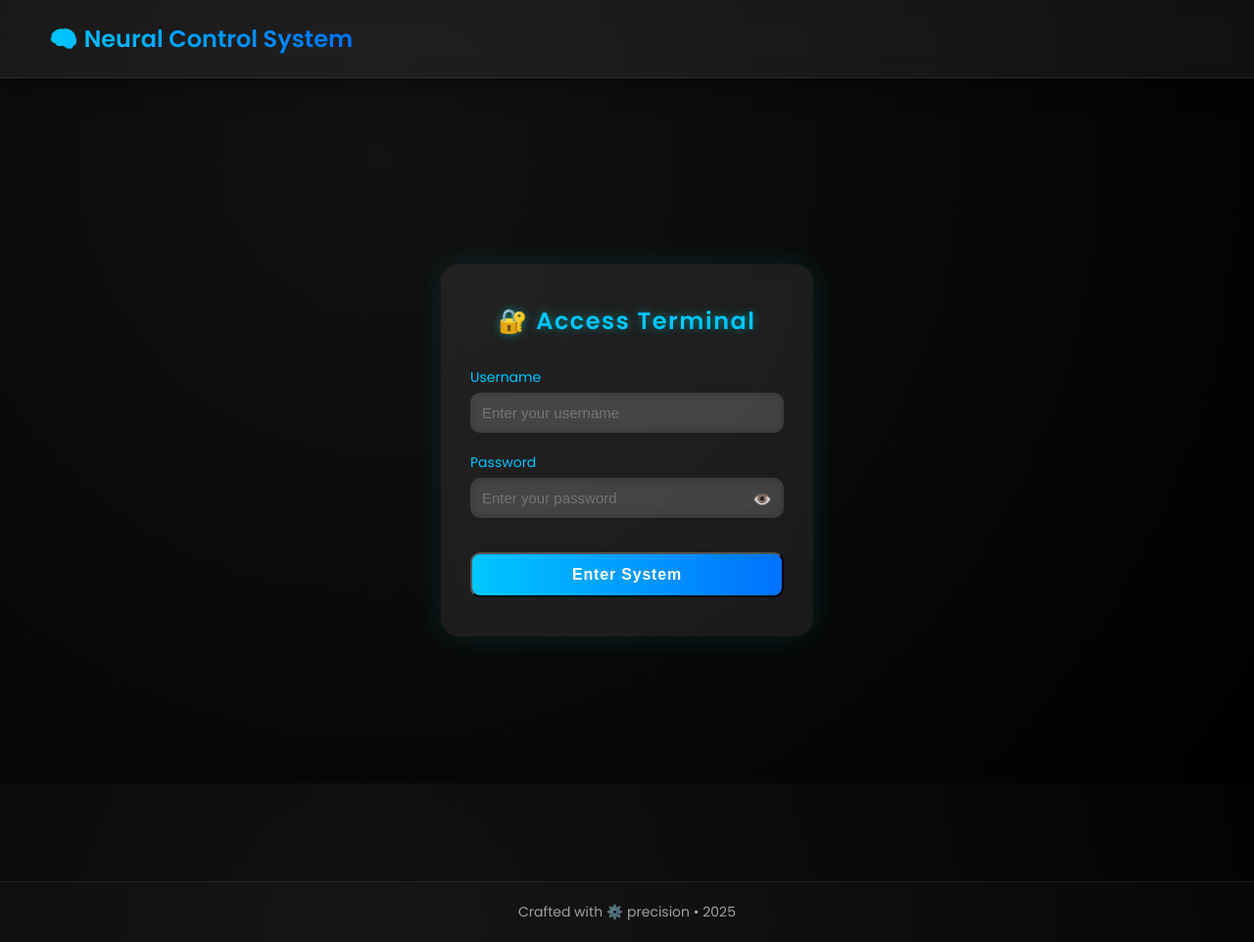
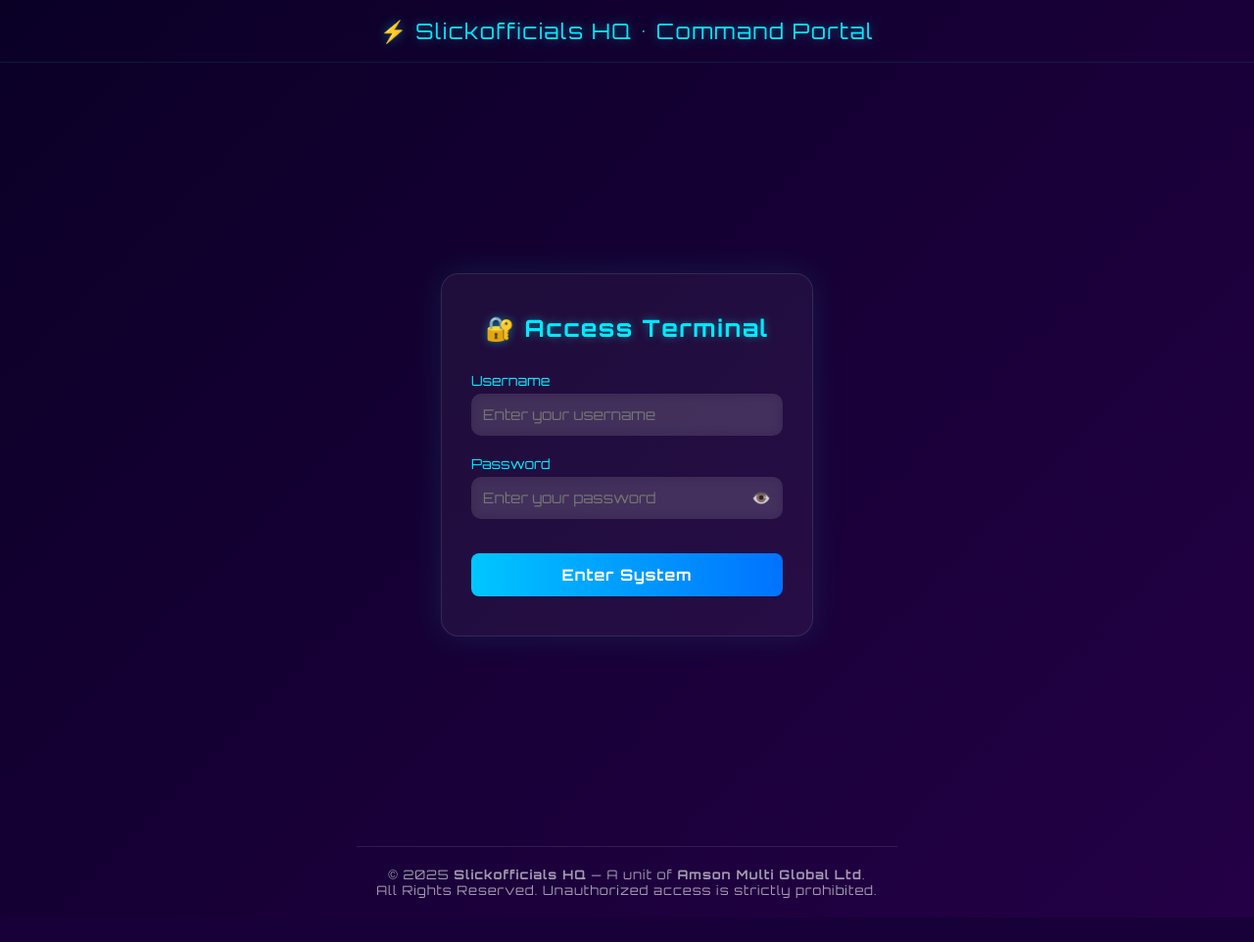
Before and after one commit to slickofficials/SlickOfficials-HQ-HUB, a Flask app: page / in a window 1280 px wide. Shown: the whole page at 98% size. After the commit the page ends 937 px from the top, so only its background shows below. Run offline with Flask 3, Linux system fonts and the light colour scheme.

Commit message:
Update base.html

```diff
--- a/templates/base.html
+++ b/templates/base.html
@@ -1,134 +1,133 @@
 <!DOCTYPE html>
 <html lang="en">
 <head>
-  <meta charset="UTF-8" />
-  <meta name="viewport" content="width=device-width, initial-scale=1.0" />
-  <title>{% block title %}Neural Control System{% endblock %}</title>
+  <meta charset="UTF-8">
+  <meta name="viewport" content="width=device-width, initial-scale=1.0">
+  <title>{% block title %}Slickofficials HQ{% endblock %}</title>
+  <link rel="icon" type="image/png" href="https://cdn-icons-png.flaticon.com/512/733/733547.png">
+  <style>
+    @import url('https://fonts.googleapis.com/css2?family=Orbitron:wght@400;600;700&display=swap');
 
-  <!-- Fonts & Style -->
-  <link href="https://fonts.googleapis.com/css2?family=Poppins:wght@400;600&display=swap" rel="stylesheet" />
-
-  <style>
     :root {
-      --accent: #00c6ff;
-      --accent-dark: #0072ff;
-      --bg-dark: #0f0f0f;
-      --bg-glass: rgba(255, 255, 255, 0.06);
+      --bg-dark: #020617;
+      --bg-gradient: linear-gradient(135deg, #03071e 0%, #240046 100%);
+      --accent: #00eaff;
+      --text-light: #f8f9fa;
     }
 
     * {
       margin: 0;
       padding: 0;
       box-sizing: border-box;
+      font-family: 'Orbitron', sans-serif;
     }
 
     body {
-      height: 100vh;
-      font-family: 'Poppins', sans-serif;
-      background: radial-gradient(circle at 30% 20%, #121212, #000);
-      color: white;
+      background: var(--bg-gradient);
+      color: var(--text-light);
+      min-height: 100vh;
       overflow-x: hidden;
-      animation: fadeIn 0.8s ease-in-out;
+      display: flex;
+      flex-direction: column;
+      justify-content: center;
+      align-items: center;
+      animation: bgShift 15s ease-in-out infinite alternate;
     }
 
-    @keyframes fadeIn {
-      from { opacity: 0; transform: translateY(20px); }
-      to { opacity: 1; transform: translateY(0); }
+    @keyframes bgShift {
+      0% { background: linear-gradient(135deg, #0a0026, #240046); }
+      100% { background: linear-gradient(135deg, #0b002e, #1a0050); }
+    }
+
+    .glass {
+      background: rgba(255, 255, 255, 0.05);
+      border: 1px solid rgba(255, 255, 255, 0.1);
+      box-shadow: 0 0 25px rgba(0, 198, 255, 0.2);
+      border-radius: 12px;
+      backdrop-filter: blur(12px);
     }
 
     header {
-      display: flex;
-      justify-content: space-between;
-      align-items: center;
-      padding: 22px 50px;
-      background: var(--bg-glass);
-      backdrop-filter: blur(12px);
-      border-bottom: 1px solid rgba(255,255,255,0.08);
-      box-shadow: 0 0 25px rgba(0,0,0,0.6);
-    }
-
-    header h1 {
-      font-size: 24px;
-      background: linear-gradient(90deg, var(--accent), var(--accent-dark));
-      -webkit-background-clip: text;
-      -webkit-text-fill-color: transparent;
-    }
-
-    header a {
-      text-decoration: none;
-      background: linear-gradient(90deg, var(--accent), var(--accent-dark));
-      color: white;
-      padding: 10px 20px;
-      border-radius: 8px;
-      font-weight: 500;
-      transition: all 0.3s ease;
-    }
-
-    header a:hover {
-      transform: scale(1.05);
-      box-shadow: 0 0 20px rgba(0,198,255,0.4);
+      width: 100%;
+      padding: 18px 0;
+      text-align: center;
+      color: var(--accent);
+      font-size: 22px;
+      letter-spacing: 1.5px;
+      text-shadow: 0 0 12px rgba(0,255,255,0.4);
+      border-bottom: 1px solid rgba(0,255,255,0.1);
     }
 
     main {
-      padding: 40px 60px;
-      animation: fadeIn 1s ease-in-out;
+      width: 100%;
+      max-width: 1100px;
+      margin: 40px auto;
+      padding: 20px;
     }
 
     footer {
       text-align: center;
       padding: 20px;
-      font-size: 14px;
-      opacity: 0.6;
+      font-size: 13px;
+      color: rgba(255,255,255,0.6);
       border-top: 1px solid rgba(255,255,255,0.1);
-      margin-top: 60px;
-      background: rgba(255,255,255,0.03);
+      margin-top: auto;
+      letter-spacing: 1px;
     }
 
-    .glass {
-      background: rgba(255, 255, 255, 0.08);
-      border-radius: 16px;
-      padding: 30px;
-      box-shadow: 0 0 40px rgba(0,0,0,0.6);
-      backdrop-filter: blur(10px);
+    .fade-in {
+      animation: fadeIn 1s ease forwards;
+      opacity: 0;
     }
 
+    @keyframes fadeIn {
+      from { opacity: 0; transform: translateY(10px); }
+      to { opacity: 1; transform: translateY(0); }
+    }
+
+    /* Scrollbar styling */
+    ::-webkit-scrollbar {
+      width: 8px;
+    }
+
+    ::-webkit-scrollbar-thumb {
+      background: var(--accent);
+      border-radius: 10px;
+    }
+
+    ::-webkit-scrollbar-track {
+      background: rgba(255,255,255,0.05);
+    }
+
+    /* Buttons shared globally */
     .btn {
-      display: inline-block;
-      text-decoration: none;
-      background: linear-gradient(90deg, var(--accent), var(--accent-dark));
-      padding: 12px 24px;
-      border-radius: 10px;
+      border: none;
+      cursor: pointer;
+      padding: 12px 16px;
+      border-radius: 8px;
       color: white;
-      font-weight: 500;
-      transition: 0.3s;
+      background: linear-gradient(90deg, #0072ff, #00c6ff);
+      transition: all 0.3s ease;
     }
 
     .btn:hover {
-      transform: scale(1.05);
-      box-shadow: 0 0 20px rgba(0,198,255,0.4);
+      transform: scale(1.03);
+      box-shadow: 0 0 15px rgba(0,198,255,0.4);
     }
-
-    .fade-in {
-      animation: fadeIn 1s ease-in-out;
-    }
-
   </style>
 </head>
-
 <body>
   <header>
-    <h1>🧠 Neural Control System</h1>
-    {% if session.get('user') %}
-    <a href="/logout">Logout</a>
-    {% endif %}
+    ⚡ Slickofficials HQ • Command Portal
   </header>
 
-  <main class="fade-in">
+  <main>
     {% block content %}{% endblock %}
   </main>
 
   <footer>
-    Crafted with ⚙️ precision • {{ datetime.utcnow().year if datetime else "2025" }}
+    <p>© 2025 <strong>Slickofficials HQ</strong> — A unit of <strong>Amson Multi Global Ltd</strong>.</p>
+    <p>All Rights Reserved. Unauthorized access is strictly prohibited.</p>
   </footer>
 </body>
 </html>
```
